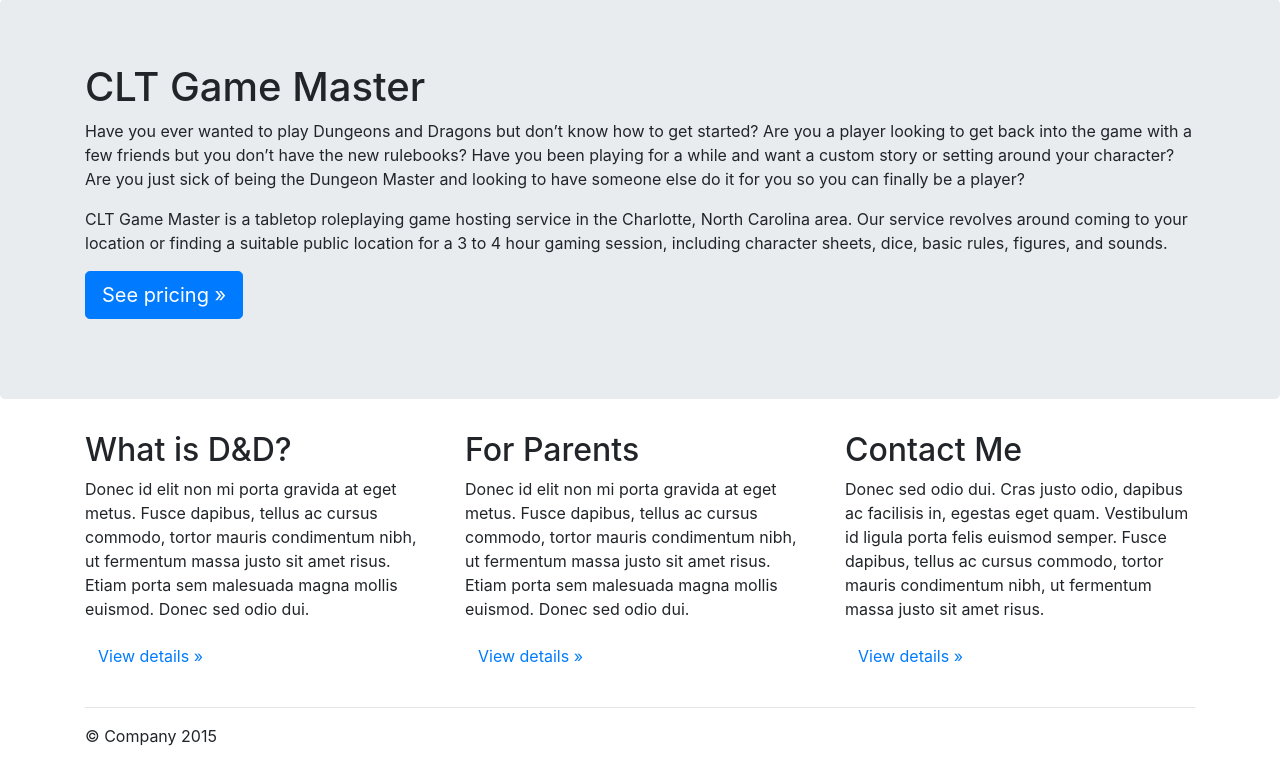
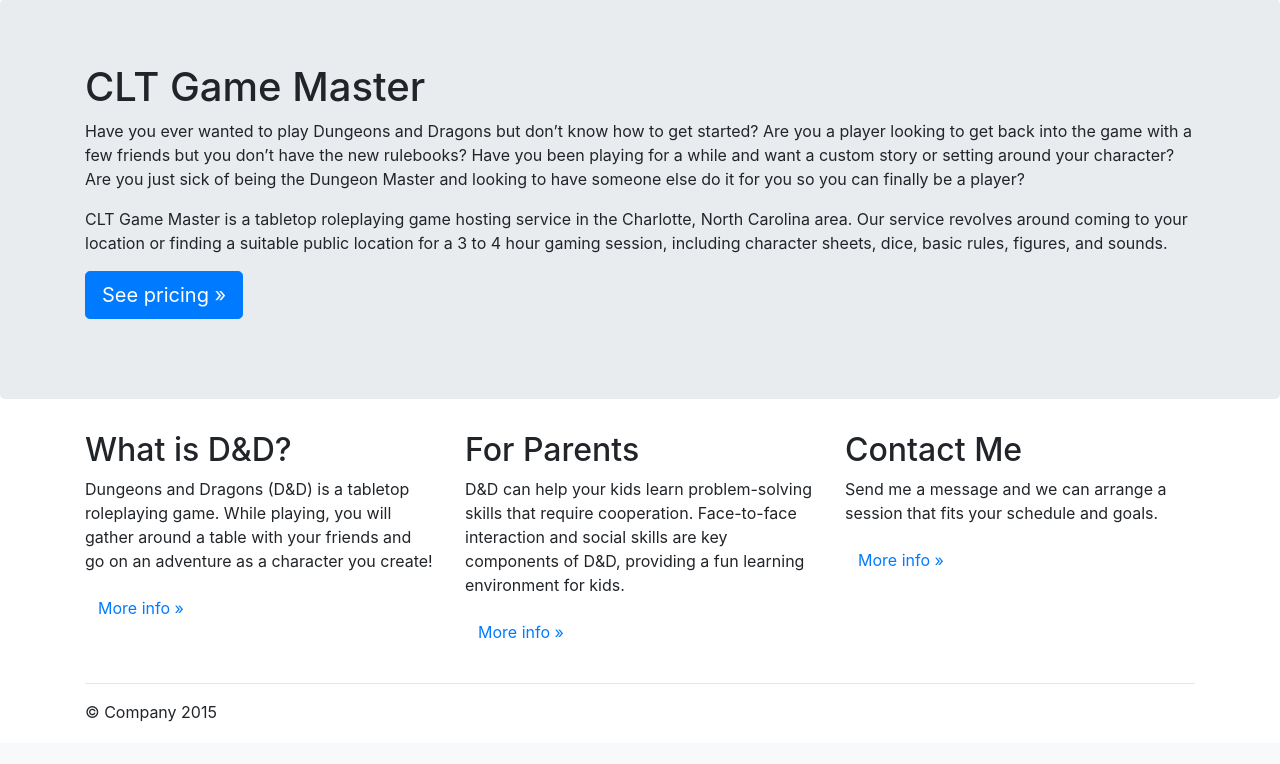
Before and after one commit to rileyweber13/cltgm, a Django app: page / in a window 1280 px wide. Shown: the part 57-821 px from the top of the page. After the commit the page ends 779 px from the top, so only its background shows below. Run offline with Django 3.2, Linux system fonts and the light colour scheme; some libraries are stand-ins or nearby versions.

Commit message:
filled out subsections and added links

```diff
--- a/cltgm/templates/cltgm/index.html
+++ b/cltgm/templates/cltgm/index.html
@@ -84,7 +84,8 @@ http://www.initializr.com/
         for a 3 to 4 hour gaming session, including character sheets, dice,
         basic rules, figures, and sounds.
       </p>
-      <p><a class="btn btn-primary btn-lg" href="#" role="button">See pricing &raquo;</a></p>
+      <p><a class="btn btn-primary btn-lg" href="{% url 'pricing' %}"
+      role="button">See pricing &raquo;</a></p>
     </div>
   </div>
 
@@ -93,24 +94,30 @@ http://www.initializr.com/
     <div class="row">
       <div class="col-md-4">
         <h2>What is D&D?</h2>
-        <p>Donec id elit non mi porta gravida at eget metus. Fusce dapibus, tellus ac cursus commodo, tortor mauris
-          condimentum nibh, ut fermentum massa justo sit amet risus. Etiam porta sem malesuada magna mollis euismod.
-          Donec sed odio dui. </p>
-        <p><a class="btn btn-default" href="#" role="button">View details &raquo;</a></p>
+        <p>
+          Dungeons and Dragons (D&D) is a tabletop roleplaying game. While
+          playing, you will gather around a table with your friends and go on
+          an adventure as a character you create!
+        </p>
+        <p><a class="btn btn-default" href="{% url 'what-is-dnd' %}"
+        role="button">More info &raquo;</a></p>
       </div>
       <div class="col-md-4">
         <h2>For Parents</h2>
-        <p>Donec id elit non mi porta gravida at eget metus. Fusce dapibus, tellus ac cursus commodo, tortor mauris
-          condimentum nibh, ut fermentum massa justo sit amet risus. Etiam porta sem malesuada magna mollis euismod.
-          Donec sed odio dui. </p>
-        <p><a class="btn btn-default" href="#" role="button">View details &raquo;</a></p>
+        <p>
+          D&D can help your kids learn problem-solving skills that require
+          cooperation. Face-to-face interaction and social skills are key
+          components of D&D, providing a fun learning environment for kids.
+        </p>
+        <p><a class="btn btn-default" href="{% url 'for-parents' %}" role="button">More info &raquo;</a></p>
       </div>
       <div class="col-md-4">
         <h2>Contact Me</h2>
-        <p>Donec sed odio dui. Cras justo odio, dapibus ac facilisis in, egestas eget quam. Vestibulum id ligula porta
-          felis euismod semper. Fusce dapibus, tellus ac cursus commodo, tortor mauris condimentum nibh, ut fermentum
-          massa justo sit amet risus.</p>
-        <p><a class="btn btn-default" href="#" role="button">View details &raquo;</a></p>
+        <p>
+          Send me a message and we can arrange a session that fits your
+          schedule and goals.
+        </p>
+        <p><a class="btn btn-default" href="#" role="button">More info &raquo;</a></p>
       </div>
     </div>
 
```
